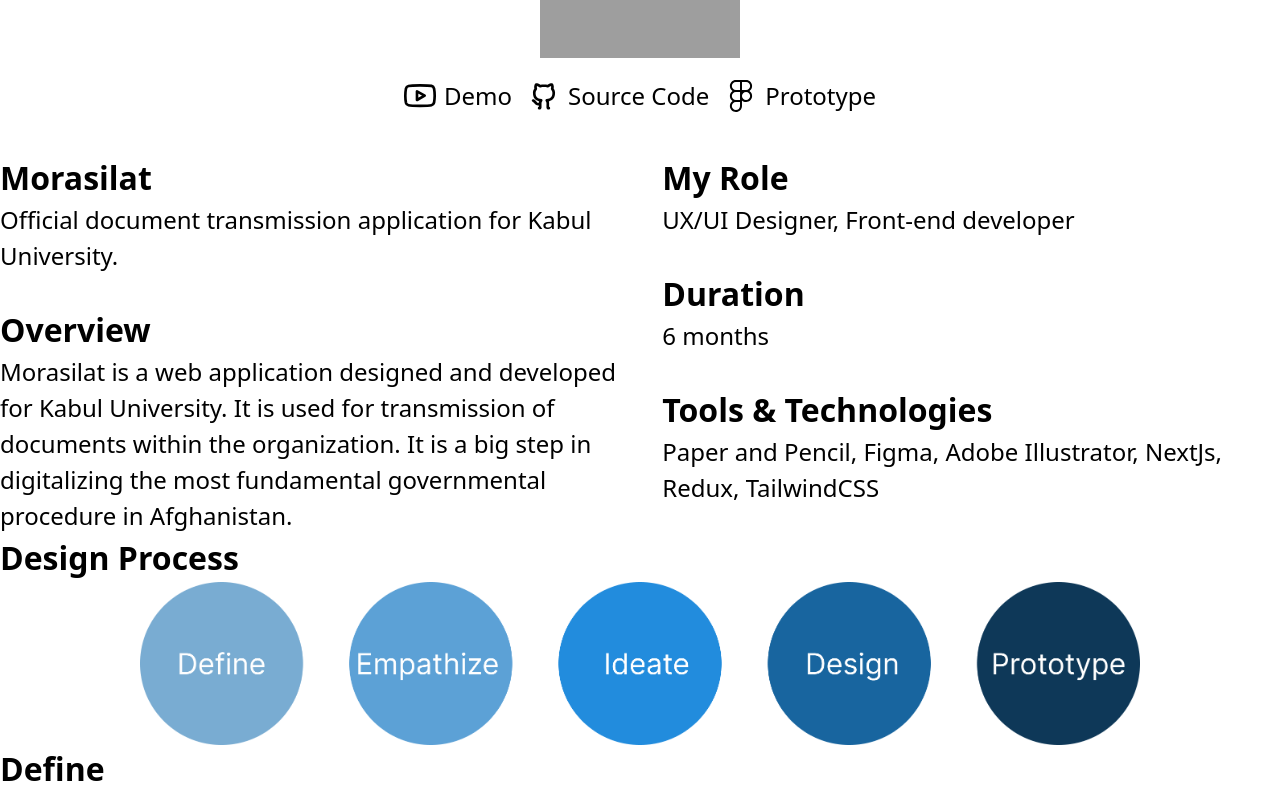
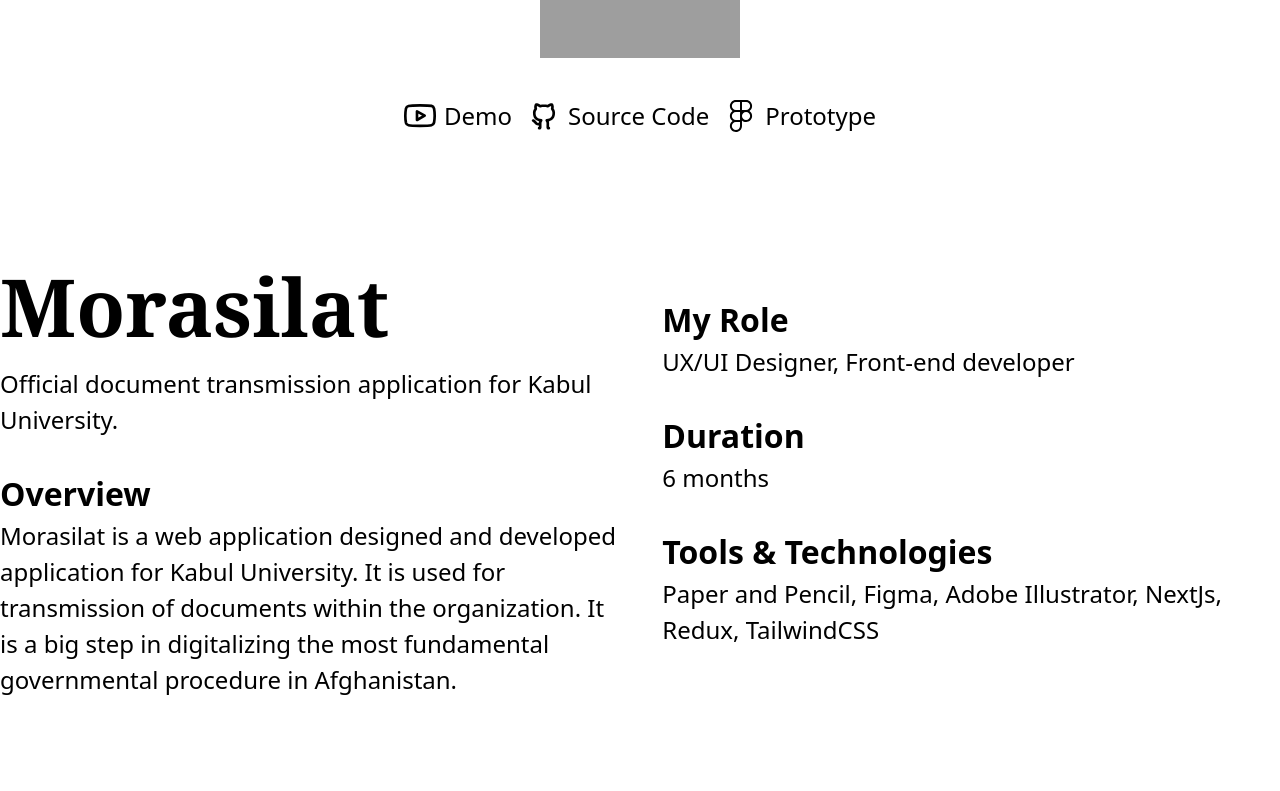
Before and after one commit to MW25-hush/portofolio, a Next.js app: page /projects/morasilat in a window 1280 px wide. Shown: the part 220-1011 px from the top of the page. Built offline with nearby package versions, Linux system fonts and the light colour scheme; grey boxes are pictures that could not be loaded.

Commit message:
redesigend morasilat project

```diff
--- a/app/projects/morasilat/page.tsx
+++ b/app/projects/morasilat/page.tsx
@@ -17,7 +17,7 @@
           height={200}
         />
       </div>
-      <div className="flex justify-center space-x-4 pt-5">
+      <div className="flex justify-center space-x-4 pt-10">
         <div className="flex   items-center space-x-2">
           <FiYoutube size="32" />
           <Link href="https://youtu.be/i0unxiBXC90" className="text-[1.5rem]">
@@ -45,10 +45,10 @@
           </Link>
         </div>
       </div>
-      <div className="flex justify-between pt-10">
+      <div className="flex items-center justify-between pt-28">
         <div className="space-y-8">
           <div>
-            <h1 className="text-[2rem] font-bold">Morasilat</h1>
+            <h1 className="font-serif text-[5rem] font-bold">Morasilat</h1>
             <p className="w-[45ch] text-[1.5rem] ">
               Official document transmission application for Kabul University.
             </p>
@@ -57,9 +57,9 @@
           <div className="">
             <h1 className="text-[2rem] font-bold">Overview</h1>
             <p className="w-[45ch] text-[1.5rem]">
-              Morasilat is a web application designed and developed for Kabul
-              University. It is used for transmission of documents within the
-              organization. It is a big step in digitalizing the most
+              Morasilat is a web application designed and developed application
+              for Kabul University. It is used for transmission of documents
+              within the organization. It is a big step in digitalizing the most
               fundamental governmental procedure in Afghanistan.
             </p>
           </div>
@@ -83,8 +83,10 @@
         </div>
       </div>
 
-      <section className="">
-        <h1 className="text-[2rem] font-bold">Design Process</h1>
+      <section className="pt-28">
+        <h1 className="pb-20 font-serif text-[5rem] font-bold">
+          Design Process
+        </h1>
         <div className="flex justify-center">
           <Image
             src="/images/morasilat/design process.png"
@@ -96,8 +98,9 @@
         </div>
       </section>
 
-      <section>
-        <h1 className="text-[2rem] font-bold">Define</h1>
+      <section className="pt-20">
+        <h1 className="pb-20 font-serif text-[5rem] font-bold">Define</h1>
+        <div className="space-y-20 rounded-xl bg-gray-100 py-20">
           <Image
             src="/images/morasilat/5w.png"
             alt=""
@@ -112,62 +115,64 @@
             height={1000}
             width={1000}
           />
+        </div>
       </section>
 
-      <section className="mx-auto mt-[5rem] max-w-5xl">
-        <h1 className="text-[2rem] font-bold">Persona</h1>
-        <div>
+      <section className="pt-28">
+        <h1 className=" pb-20 font-serif text-[5rem] font-bold">Empathize</h1>
+        <div className=" space-y-20 bg-gray-100 py-20">
           <Image
             src="/images/morasilat/personaOne.png"
             alt="persona"
-            className=" mt-2 rounded-lg border object-cover"
+            className="mx-auto  rounded-lg border object-cover"
             width={1000}
             height={1000}
           />{" "}
           <Image
             src="/images/morasilat/personaTwo.png"
             alt="persona"
-            className=" mt-2 rounded-lg border object-cover"
+            className="mx-auto rounded-lg border object-cover"
             width={1000}
             height={1000}
           />{" "}
           <Image
             src="/images/morasilat/personaThree.png"
             alt="persona"
-            className=" mt-2 rounded-lg border object-cover"
+            className="mx-auto rounded-lg border object-cover"
             width={1000}
             height={1000}
           />
         </div>
       </section>
 
-      <section className="mx-auto mt-[5rem] max-w-5xl">
-        <div></div>
-        <h1 className="- text-[2rem] font-bold">Paper Wireframes</h1>
-        <div className="mt-[1.5rem] flex space-x-4 ">
+      <section className=" pt-28">
+        <h1 className=" pb-20 font-serif text-[5rem] font-bold">Ideate</h1>
+        <div className="bg-gray-100 py-20 ">
           <Image
             src="/images/morasilat/paperWireframe.jpg"
             alt="wireframe"
             height={1000}
             width={1000}
-            className="mt-2 rounded-lg border object-cover"
+            className="mx-auto rounded-lg border object-cover"
           />
         </div>
       </section>
 
-      <section className="mx-auto mt-[5rem] max-w-5xl">
-        <h1 className="text-[2rem] font-bold">Design System</h1>
+      <section className="pt-28">
+        <h1 className="pb-20 font-serif text-[5rem] font-bold">Style Guide</h1>
+        <div className="bg-gray-100 py-20 ">
           <Image
             src="/images/morasilat/styleGuide.png"
             alt="Design System"
             width={1000}
             height={1000}
-          className="mt-2 rounded-lg border object-cover"
+            className="mx-auto rounded-lg border object-cover"
           />
+        </div>
       </section>
 
-      <section className="mx-auto mt-[5rem] max-w-5xl">
-        <h1 className="mb-[1.5rem] text-[2rem] font-bold ">Hi-fi Mockups</h1>
+      <section className="pt-28">
+        <h1 className="mb-[1.5rem] text-[2rem] font-bold ">Mockups</h1>
         <div className="space-y-4 ">
           <Image
             src="/images/morasilat/dashboard.png"
@@ -193,7 +198,7 @@
         </div>
       </section>
 
-      <section id="research" className="mx-auto mt-[5rem] max-w-5xl">
+      <section id="research" className="pt-28">
         <h1 className="text-[2rem] font-bold">Research</h1>
         <div className="w-10 border-b-4 border-black"></div>
         <p className="w-[55ch] pt-2">
@@ -207,7 +212,7 @@
           alt="solution"
           height={1000}
           width={1000}
-          className="mt-2 rounded-lg border"
+          className=" rounded-lg border"
         />{" "}
         <Image
           src="/images/morasilat/issue 2.png"
@@ -224,7 +229,7 @@
           className="mt-2 rounded-lg border"
         />
       </section>
-      <div className="mx-auto mb-[3rem] mt-[5rem] max-w-5xl  ">
+      <div className="mx-auto mb-[3rem] mt-[5rem] max-w-7xl  ">
         <h1 className="text-[2rem] font-bold  ">What I&apos;ve learned</h1>
         <p className=" w-[55ch] leading-[140%]">
           Morasilat was my first real world project which right now it is used
--- a/components/stories/dentalClinic.tsx
+++ b/components/stories/dentalClinic.tsx
@@ -12,7 +12,7 @@
         <h1 className=" text-[2.5rem] font-bold text-white">
           Dental Clinic DBMS
         </h1>
-        <p className="w-[55ch] pt-2 text-[1.125rem] text-white lg:w-full">
+        <p className="pt-2 text-[1.125rem] text-white md:w-[55ch] lg:w-full">
           A database management system for a dental clinic using Next Js and
           Firebase
         </p>
--- a/components/stories/eLib.tsx
+++ b/components/stories/eLib.tsx
@@ -13,7 +13,7 @@
       </div>
       <div className="col-span-2 flex h-full w-full flex-col  justify-center bg-[#79CDF6] px-4">
         <h1 className=" text-[2.5rem] font-bold text-gray-950">E-Library</h1>
-        <p className=" w-[55ch] pt-2 text-gray-950 lg:w-full">
+        <p className=" pt-2 text-gray-950 md:w-[55ch] lg:w-full">
           The design of a mobile application for computer science faculty
           library.
         </p>
```
Also changed, not shown: public/images/morasilat/#Morasilat.png (added). Lines whose indentation alone changed are shown as unchanged.
